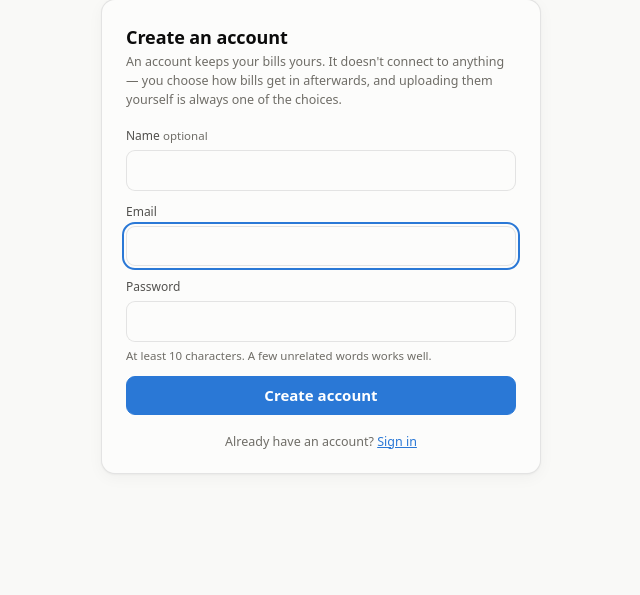
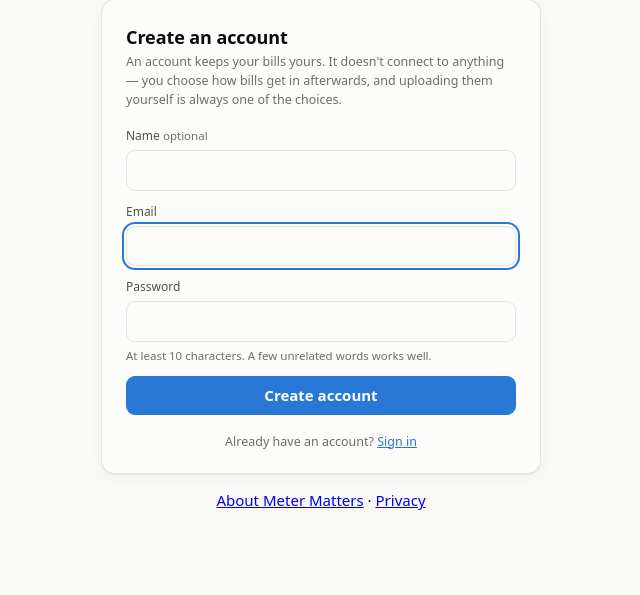
Before and after one commit to davidfic/meter-matters, a Flask app: page /register in a window 1280 px wide. Shown: the part 77-672 px from the top of the page, without its empty margins (319-959 px from the left). Run offline with Flask 3, Linux system fonts and the light colour scheme; some libraries are stand-ins or nearby versions.

Commit message:
Link the sign-in page to the site and its privacy page
Google's consent screen wants a home page and a privacy policy; both now
live at about.metermatters.app, and the sign-in page points at them.

Co-Authored-By: Claude Fable 5.1 <noreply@anthropic.com>

```diff
--- a/metermatters/web/templates/login.html
+++ b/metermatters/web/templates/login.html
@@ -77,6 +77,10 @@
         </p>
       {% endif %}
     </div>
+    <p class="note fine" style="text-align:center">
+      <a href="https://about.metermatters.app/">About Meter Matters</a> ·
+      <a href="https://about.metermatters.app/privacy.html">Privacy</a>
+    </p>
   </section>
 </div>
 </body>
```
